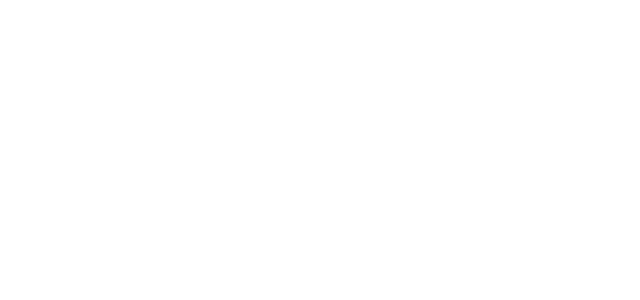
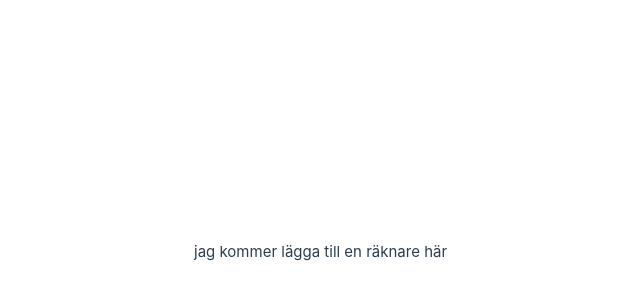
Before and after one commit to annkar73/vue-endless-countdown, a Vue app: page / in a window 1280 px wide. Shown: the part 148-448 px from the top of the page, without its empty margins (446-1086 px from the left). Built offline with nearby package versions, Linux system fonts and the light colour scheme.

Commit message:
testar att det funkar

```diff
--- a/index.html
+++ b/index.html
@@ -7,7 +7,9 @@
     <title>Endless counter</title>
   </head>
   <body>
-    <div id="app">Jag ska lägga till en räknare</div>
+    <div id="app">
+
+    </div>
     <script type="module" src="/src/main.ts"></script>
   </body>
 </html>
--- a/src/App.vue
+++ b/src/App.vue
@@ -7,6 +7,9 @@
   </header>
 
   <main>
+    <div class="app">
+      jag kommer lägga till en räknare här
+    </div>
   </main>
 
 </template>
```
